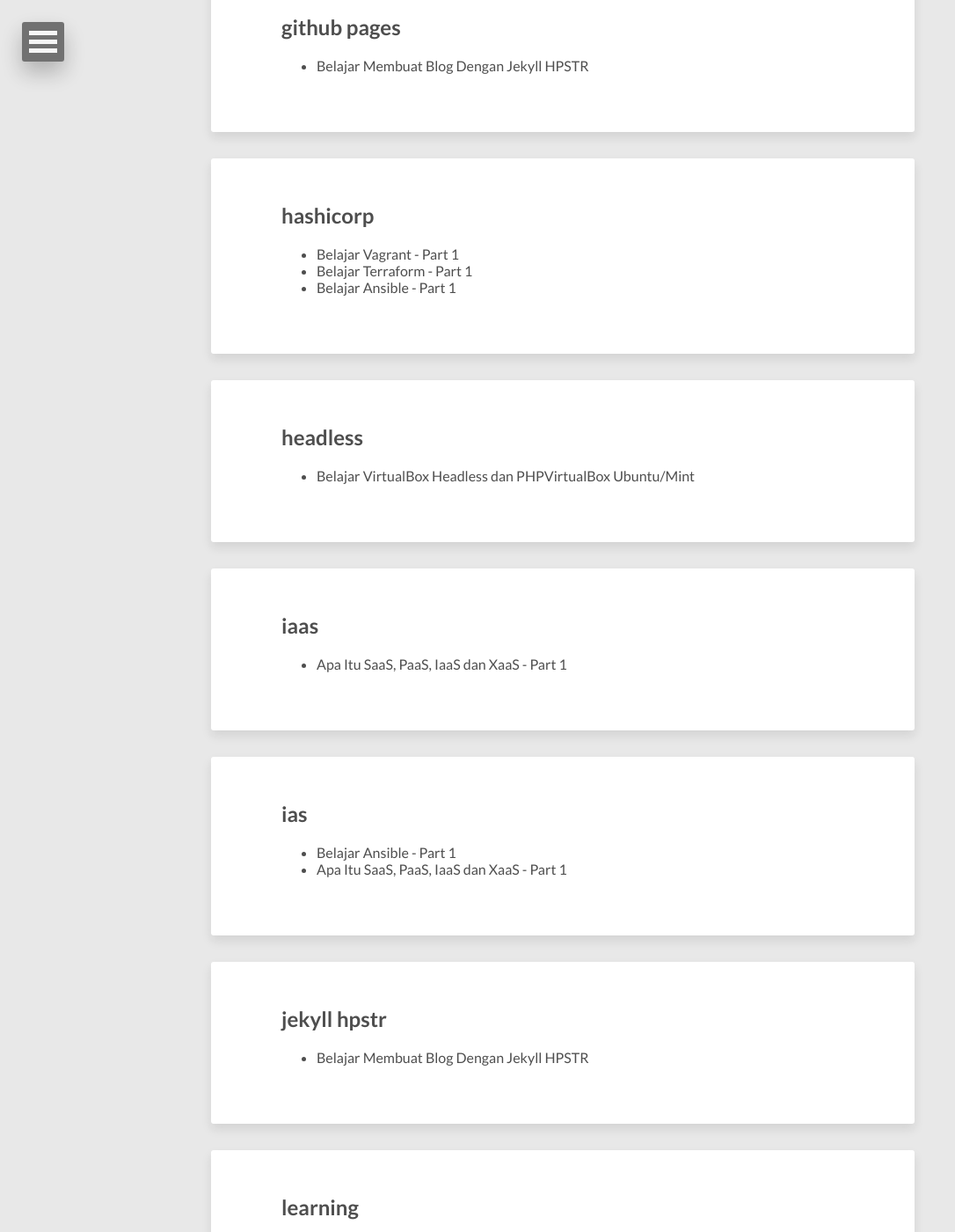
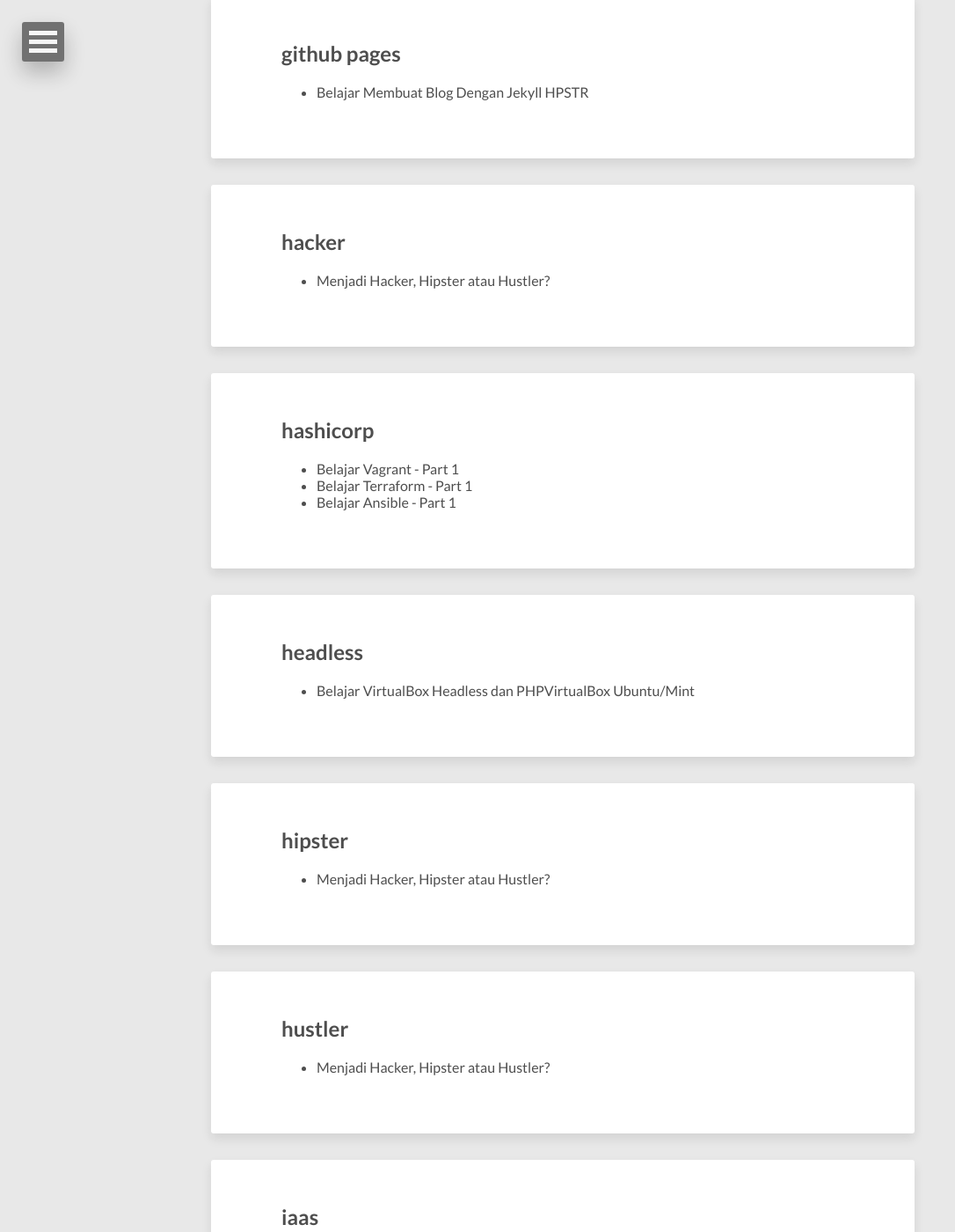
Before and after one commit to danigunawan/danigunawan.github.io, a Jekyll site: the page built from tags/index.html, in a window 1280 px wide and 1400 px high, scrolled down 4801 px. Shown: the whole window at 88% size, without its empty margins (0-1086 px from the left). Built offline with Jekyll 4.4.1, drawn with Linux system fonts in a browser that asks for light colours; nearby versions of some CDN libraries; comment, search, counter and statistics services are not loaded; some of the changed text lies outside the part shown.

Commit message:
[ADD POSTING] posting

```diff
--- a/_includes/scripts.html
+++ b/_includes/scripts.html
@@ -14,6 +14,7 @@
   ga('require', 'linkid', 'linkid.js');
   ga('send', 'pageview');
 </script>
+
 {% endif %}
 <script>
   (function() {
--- /dev/null
+++ b/_posts/2022-11-07-menjadi-hacker-hipster-atau-hustler.md
@@ -0,0 +1,14 @@
+---
+layout: post
+title: Menjadi Hacker, Hipster atau Hustler?
+modified: 2022-11-7T20:00:28+07:00
+categories:
+description: "Menjadi Hacker, Hipster atau Hustler?"
+tags: [startup, organization, hacker, hipster, hustler]
+image:
+  background: triangular.png
+comments: true
+share: true
+date: 2022-11-7T17:00:28+07:00
+---
+Soon
```
